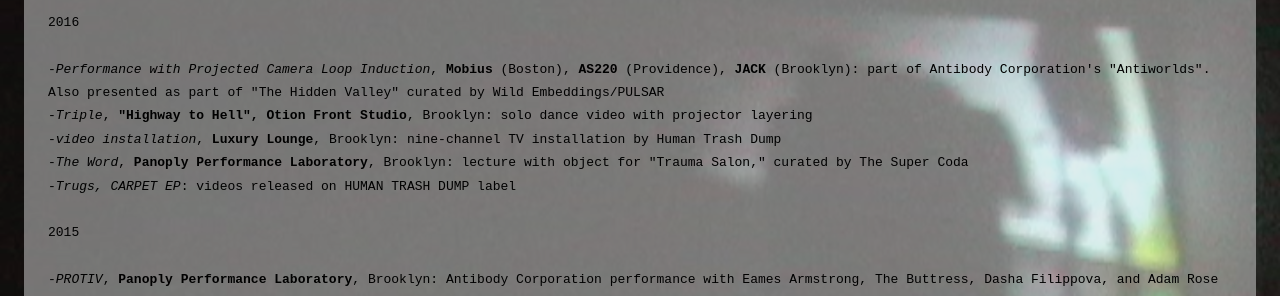
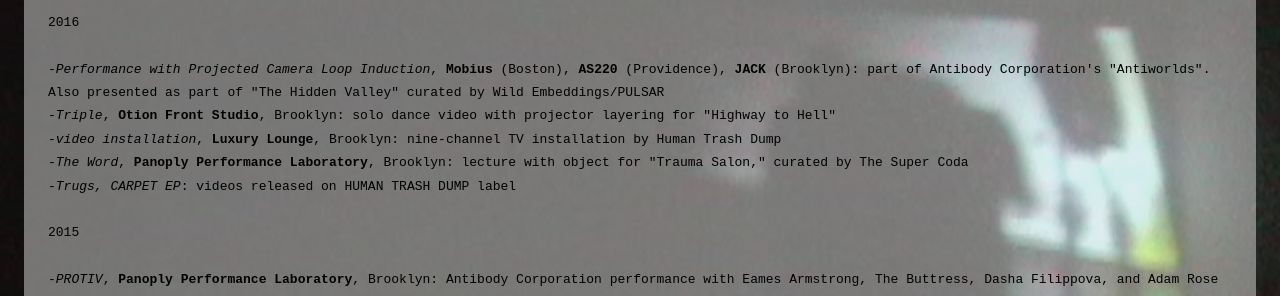
Before and after one commit to scootfence/scootfence.github.io, a Jekyll site: the page built from about.md, in a window 1280 px wide. Shown: the part 126-422 px from the top of the page. Built offline with Jekyll 4.4.1, drawn with Linux system fonts in a browser that asks for light colours; Markdown is read by kramdown in place of the engine named in the settings.

Commit message:
Update about.md

```diff
--- a/about.md
+++ b/about.md
@@ -9,7 +9,7 @@ contact: braddocka@gmail.com
 2016
 <br><br>
 -<i>Performance with Projected Camera Loop Induction</i>, <b>Mobius</b> (Boston), <b>AS220</b> (Providence), <b>JACK</b> (Brooklyn): part of Antibody Corporation's "Antiworlds". Also presented as part of "The Hidden Valley" curated by Wild Embeddings/PULSAR
-<br>-<i>Triple</i>, <b>"Highway to Hell", Otion Front Studio</b>, Brooklyn: solo dance video with projector layering
+<br>-<i>Triple</i>, <b>Otion Front Studio</b>, Brooklyn: solo dance video with projector layering for "Highway to Hell"
 <br>-<i>video installation</i>, <b>Luxury Lounge</b>, Brooklyn: nine-channel TV installation by Human Trash Dump
 <br>-<i>The Word</i>, <b>Panoply Performance Laboratory</b>, Brooklyn: lecture with object for "Trauma Salon," curated by The Super Coda
 <br>-<i>Trugs, CARPET EP</i>: videos released on HUMAN TRASH DUMP label
```
